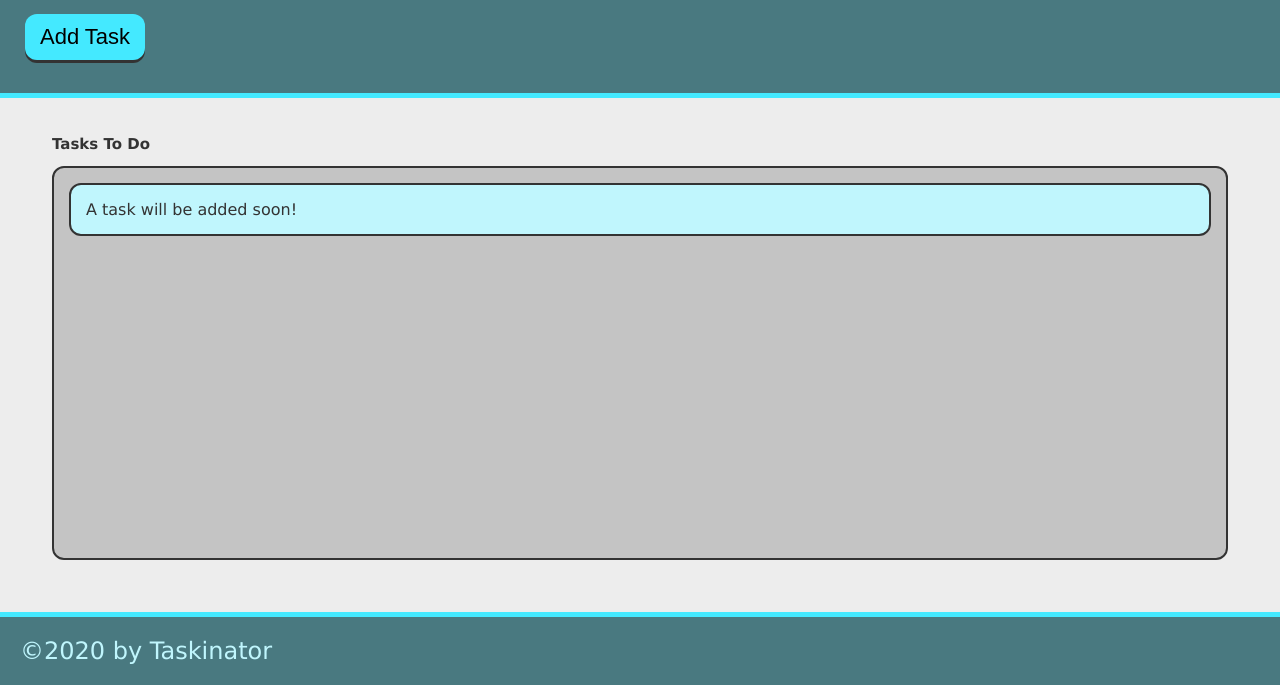
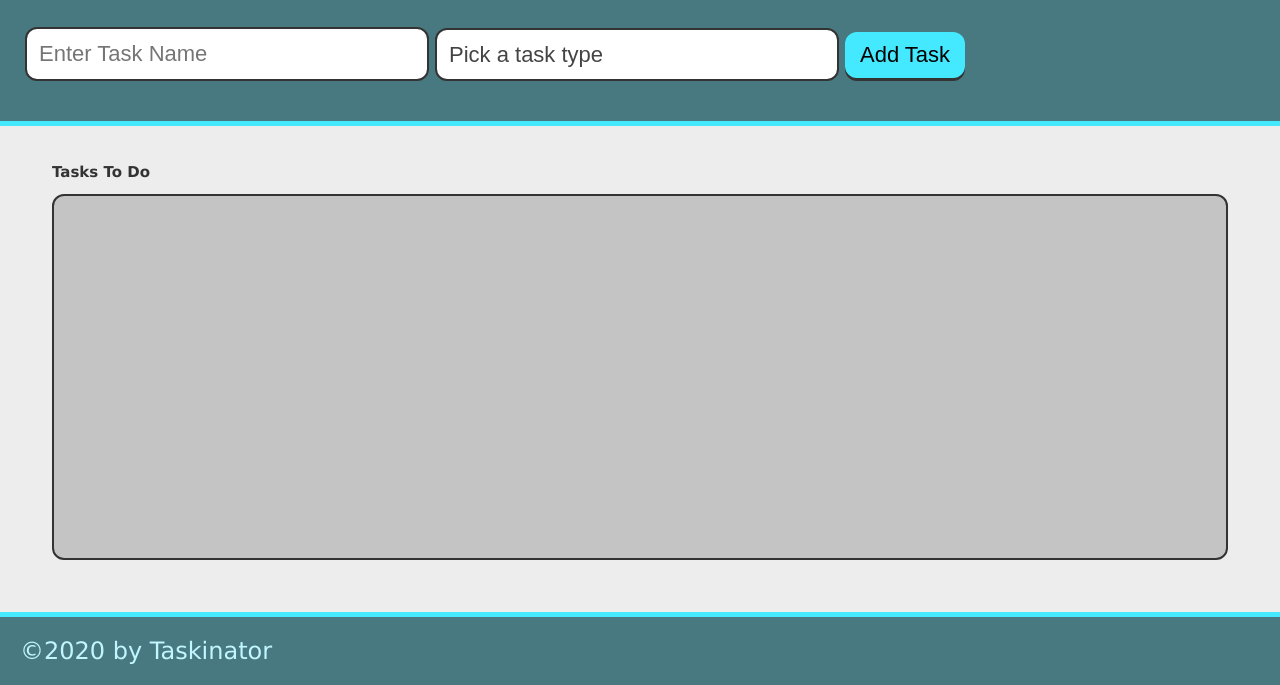
Before and after one commit to ashleyhodge/taskinator, a plain HTML site: page index.html in a window 1280 px wide. Shown: the part 115-800 px from the top of the page. Drawn offline with Linux system fonts and the light colour scheme.

Commit message:
add dropdown menu

```diff
--- a/index.html
+++ b/index.html
@@ -11,15 +11,28 @@
     <header>
         <h1 class="page-title" >Taskinator</h1>
         <p>Click the button below to add a new task!</p>
-        <button class="btn" id="save-task">Add Task</button>
+        <form id="task-form">
+            <div class="form-group">
+                <input type="text" name="task-name" placeholder="Enter Task Name">
+            </div>
+            <div class="form-group">
+                <select name="task-type" class="select-dropdown">
+                    <option value=""disabled selected>Pick a task type</option>
+                    <option value="Print">Personal</option>
+                    <option value="Web">Work</option>
+                    <option value="Mobile">Family</option>
+                </select>
+            </div>
+            <div class="form-group">
+                <button class=" btn" id="save-task" type="submit">Add Task</button>
+            </div>
+        </form>
     </header>
 
     <main class="page-content">
         <section class="task-list-wrapper">
             <h2 class="list-tittle">Tasks To Do</h2>
-            <ul class="task-list" id="tasks-to-do">
-                <li class="task-item">A task will be added soon!</li>
-            </ul>
+            <ul class="task-list" id="tasks-to-do"></ul>
         </section>
     </main>
     <footer>
```
